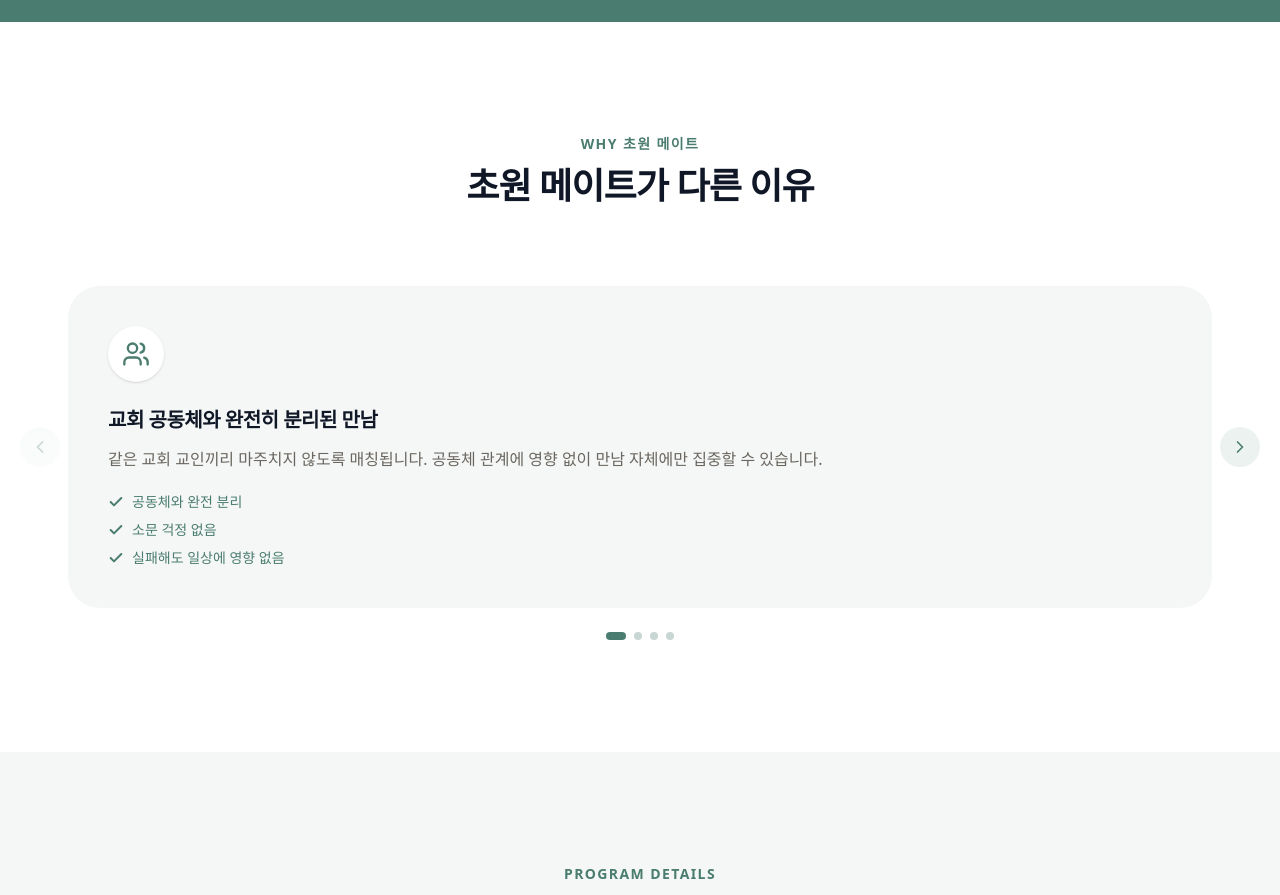
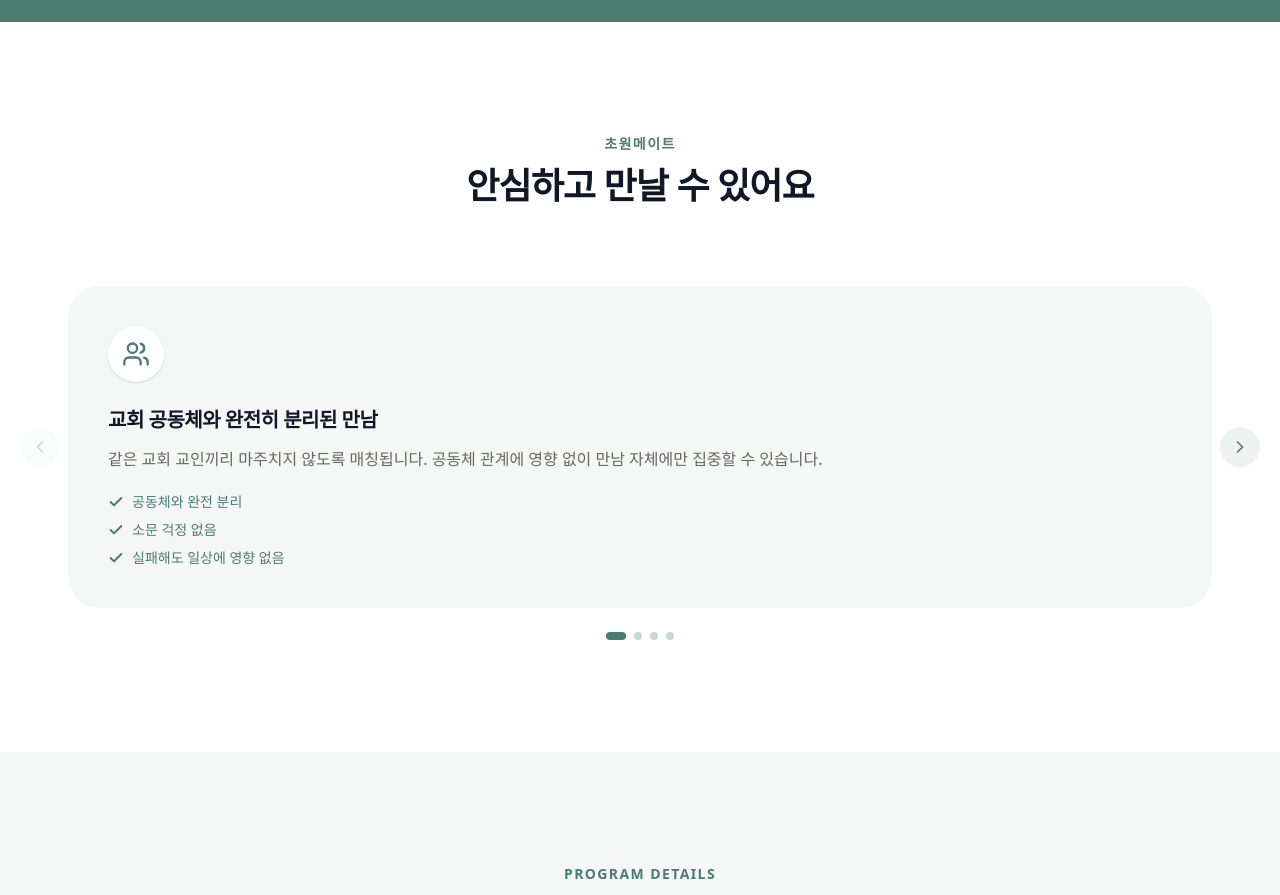
Before and after one commit to to-jiyoona/-, a React (Vite) app: page /v3 in a window 1280 px wide. Shown: the part 2880-3775 px from the top of the page. Built offline with nearby package versions, Linux system fonts and the light colour scheme; a web font is replaced by a local one.

Commit message:
V3 WHY 섹션 — 헤더 문구 수정 (초원메이트 / 안심하고 만날 수 있어요)
Co-Authored-By: Claude Sonnet 4.6 <noreply@anthropic.com>

```diff
--- a/src/app/pages/LandingPageV3.tsx
+++ b/src/app/pages/LandingPageV3.tsx
@@ -478,10 +478,10 @@ export function LandingPageV3() {
             className="text-center mb-12 md:mb-20"
           >
             <span className="text-[#4A7C6F] font-semibold tracking-widest text-xs md:text-sm mb-2 md:mb-3 block uppercase">
-              Why 초원 메이트
+              초원메이트
             </span>
             <h2 className="text-2xl sm:text-3xl md:text-4xl font-bold tracking-tight text-gray-900 mb-4 md:mb-5">
-              초원 메이트가 다른 이유
+              안심하고 만날 수 있어요
             </h2>
           </motion.div>
 
```
Also changed, not shown: 2 other files (tests, documents, lock files or other folders).
